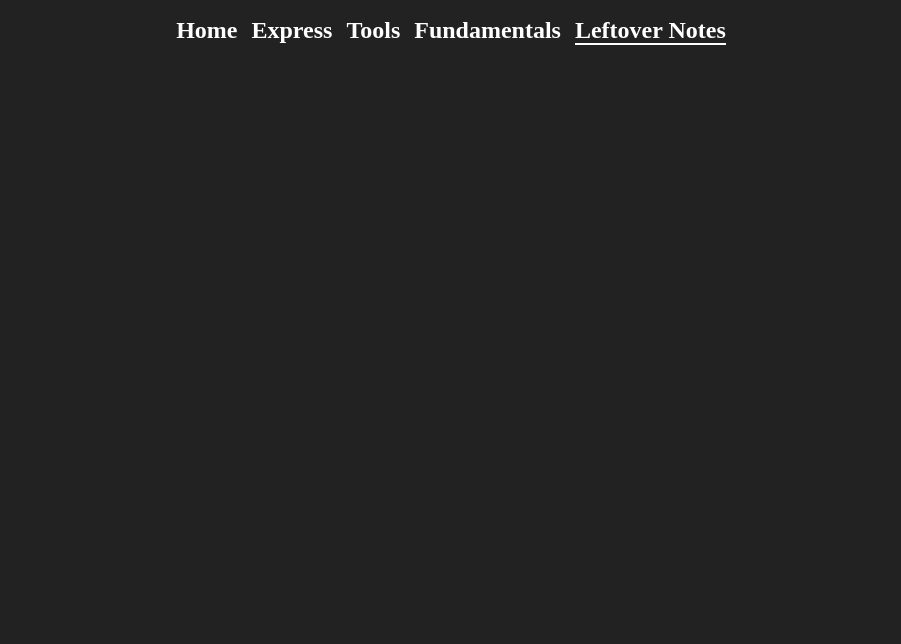
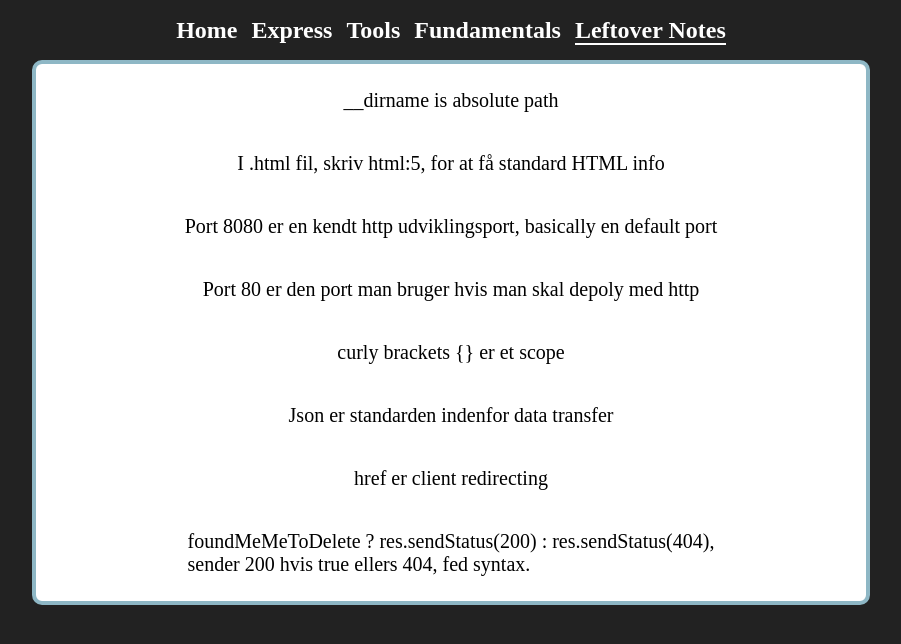
Before and after one commit to ThomasSimonsen20/node-js-class, a website: page 3._Mandatory_1/public/leftover_notes/leftover_notes.html in a window 1280 px wide. Shown: the whole page, without its empty margins (189-1090 px from the left). Drawn offline with Linux system fonts and the light colour scheme.

Commit message:
bunch of stuff

```diff
--- a/3._Mandatory_1/public/leftover_notes/leftover_notes.css
+++ b/3._Mandatory_1/public/leftover_notes/leftover_notes.css
@@ -1,8 +1,8 @@
 .container {
-    display: grid;
-    grid-template-columns: 1fr 1fr 1fr;
+    display: flex;
     gap: 1rem;
-    grid-template-rows: 1fr 1fr;
+    justify-content: center;
+    /* grid-template-rows: 1fr 1fr; */
     margin-left: 60px;
     margin-right: 60px;
 }
@@ -10,7 +10,7 @@
 .informationContainer {
     display: flex;
     flex-direction: column;
-    /*width: 415px;*/
+    width: 100vh;
     border: #8EB7C5 4px solid;
     border-radius: 10px;
     padding: 5px 15px 5px 15px;
@@ -48,5 +48,5 @@
 }
 
 .notes {
-    font-size: 12px;
+    font-size: 20px;
 }
--- a/3._Mandatory_1/public/leftover_notes/leftover_notes.html
+++ b/3._Mandatory_1/public/leftover_notes/leftover_notes.html
@@ -4,7 +4,7 @@
     <meta charset="UTF-8">
     <meta name="viewport" content="width=device-width, initial-scale=1.0">
     <link rel="stylesheet" href="../global_stylesheet/myStylesheet.css">
-    <link rel="stylesheet" href="./leftover_notes.css">
+    <link rel="stylesheet" href="../leftover_notes/leftover_notes.css">
     <title>Leftover Notes</title>
 </head>
 <body class="body">
@@ -19,5 +19,18 @@
         </div>
     </div>
 
+    <div class="container">
+        <div class="informationContainer">
+            <p class="notes">__dirname is absolute path</p>
+            <p class="notes">I .html fil, skriv html:5, for at få standard HTML info</p>
+            <p class="notes">Port 8080 er en kendt http udviklingsport, basically en default port</p>
+            <p class="notes">Port 80 er den port man bruger hvis man skal depoly med http</p>
+            <p class="notes">curly brackets {} er et scope</p>
+            <p class="notes">Json er standarden indenfor data transfer</p>
+            <p class="notes">href er client redirecting</p>
+            <p class="notes">foundMeMeToDelete ? res.sendStatus(200) : res.sendStatus(404), <br> sender 200 hvis true ellers 404, fed syntax.</p>
+        </div>
+    </div>
+
 </body>
 </html>
```
Also changed, not shown: 3._Mandatory_1/public/express/express.html (+10 -0 lines), 3._Mandatory_1/public/tools/tools.html (+11 -0 lines), 3._Mandatory_1/files/images/res&req.PNG (added).
